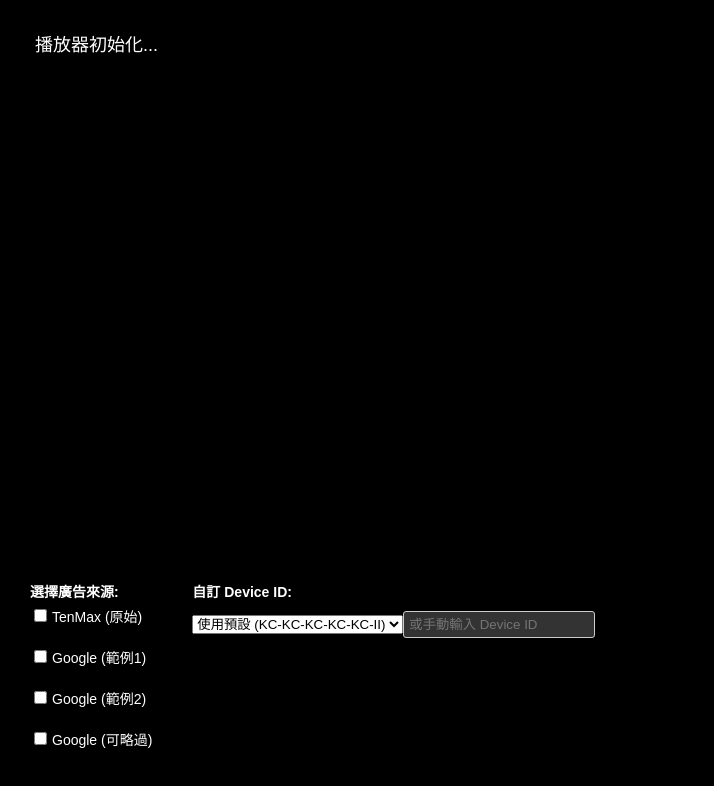
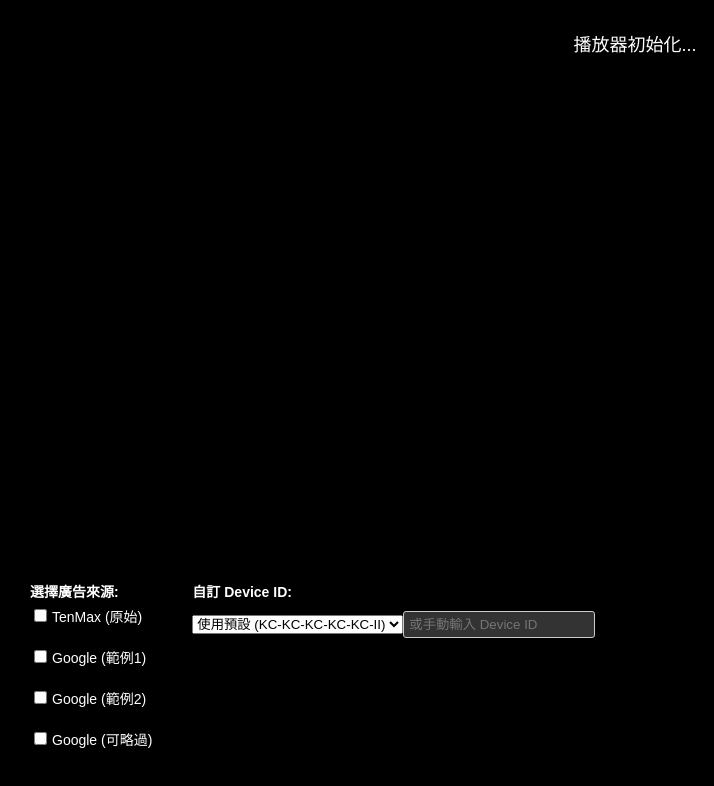
Before and after one commit to KCTW/ad-player-project, a plain HTML site: page index.htm in a window 1280 px wide. Shown: the whole page, without its empty margins (0-714 px from the left). Drawn offline with Linux system fonts and the light colour scheme; a script that the page names is missing.

Commit message:
Fix: Reposition notification container to top center to avoid overlap

```diff
--- a/style.css
+++ b/style.css
@@ -28,11 +28,15 @@ html, body {
 #notification-container {
   position: absolute;
   top: 20px;
-  left: 20px;
+  left: 50%; /* 水平居中 */
+  transform: translateX(-50%); /* 水平居中 */
   z-index: 1000;
   display: flex;
   flex-direction: column;
   gap: 10px;
+  max-height: 30%; /* 限制最大高度為螢幕的 30% */
+  overflow-y: auto; /* 超出時顯示垂直滾動條 */
+  padding-right: 10px; /* 為滾動條留出空間 */
 }
 
 .notification {
```
